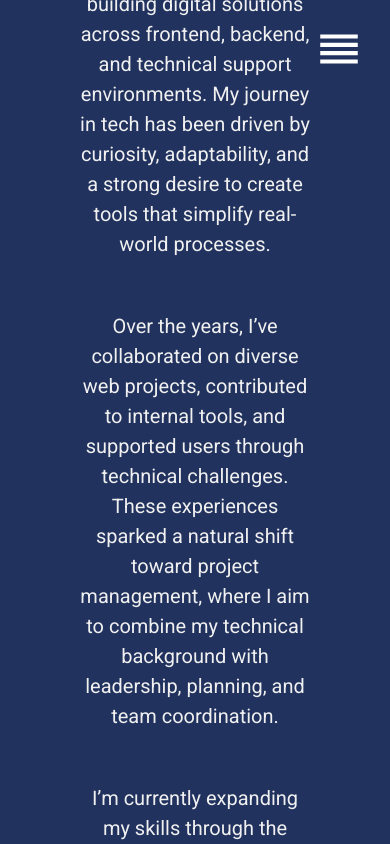
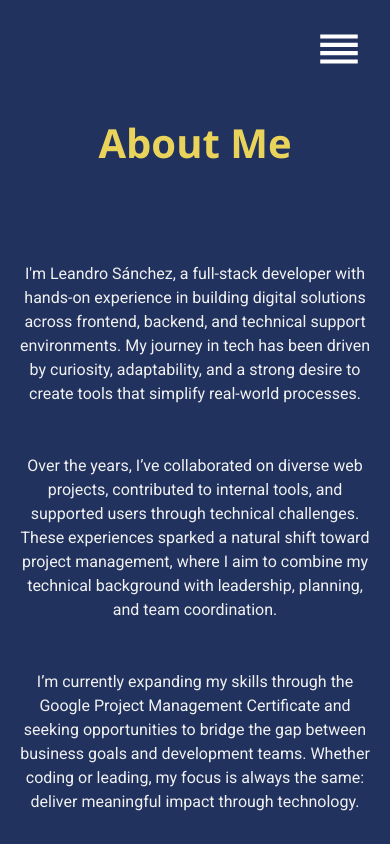
Before and after one commit to mrsanchez02/personal-portfolio, a React (Create React App) app: page /about in a window 390 px wide. Shown: the top 844 px of the page. Built offline with nearby package versions, Linux system fonts and the light colour scheme.

Commit message:
fix: improve layout and styling for About section responsiveness

```diff
--- a/src/styles/Home.css
+++ b/src/styles/Home.css
@@ -80,6 +80,14 @@
     font-size: 20px;
     width: 80%;
   }
+  .about__description {
+    width: 80%;
+    font-size: 18px;
+  }
+  .about__content {
+    width: 100%;
+  }
+
 }
 
 @media only screen and (max-width: 600px) {
@@ -97,4 +105,23 @@
   .skills h2 {
     font-size: 30px;
   }
+
+  .skills .list {
+    width: 100%;
+    font-size: 18px;
+  }
+  .about__description {
+    width: 90%;
+    font-size: 16px;
+    line-height: 1.5;
+  }
+  .about .prompt {
+    width: 90%;
+    font-size: 18px;
+  }
+  .about__content {
+    width: 100%;
+    padding: 2rem 0;
+  }
+
 }
```
